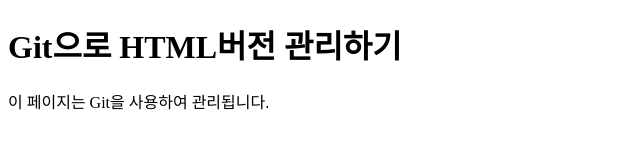
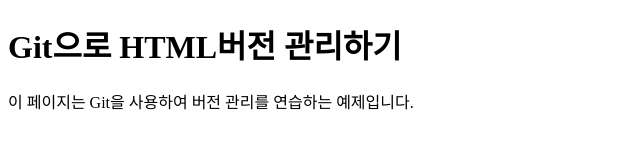
Before and after one commit to NicolasJackson123/git-individual-practice, a plain HTML site: page index.html in a window 1280 px wide. Shown: the whole page, without its empty margins (0-640 px from the left). Drawn offline with Linux system fonts and the light colour scheme.

Commit message:
페이지 설명 수정

```diff
--- a/index.html
+++ b/index.html
@@ -6,6 +6,6 @@
 </head>
 <body>
 <h1>Git으로 HTML버전 관리하기</h1>
-<p>이 페이지는 Git을 사용하여 관리됩니다.</p>
+<p>이 페이지는 Git을 사용하여 버전 관리를 연습하는 예제입니다.</p>
 </body>
 </html>
```
